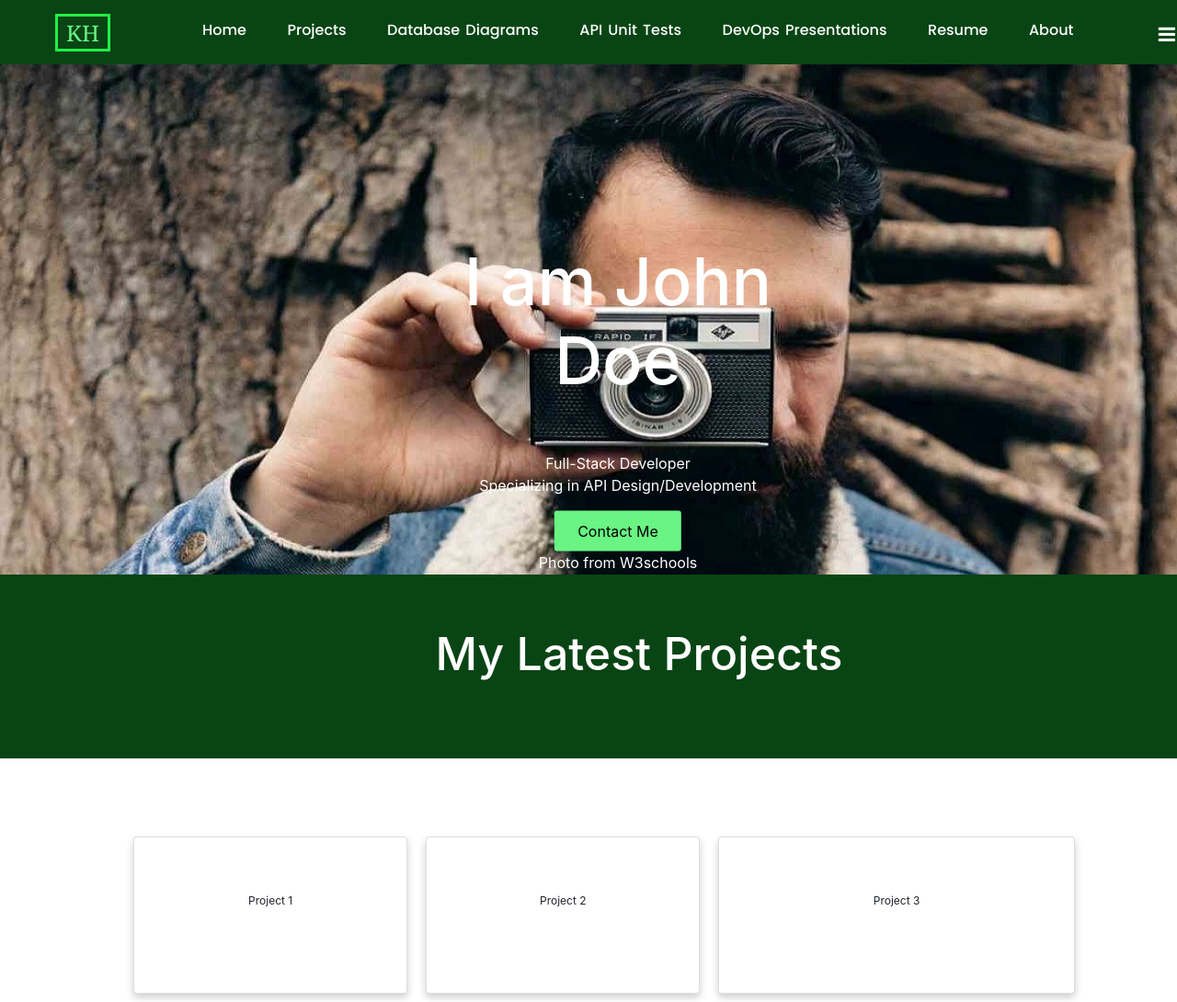
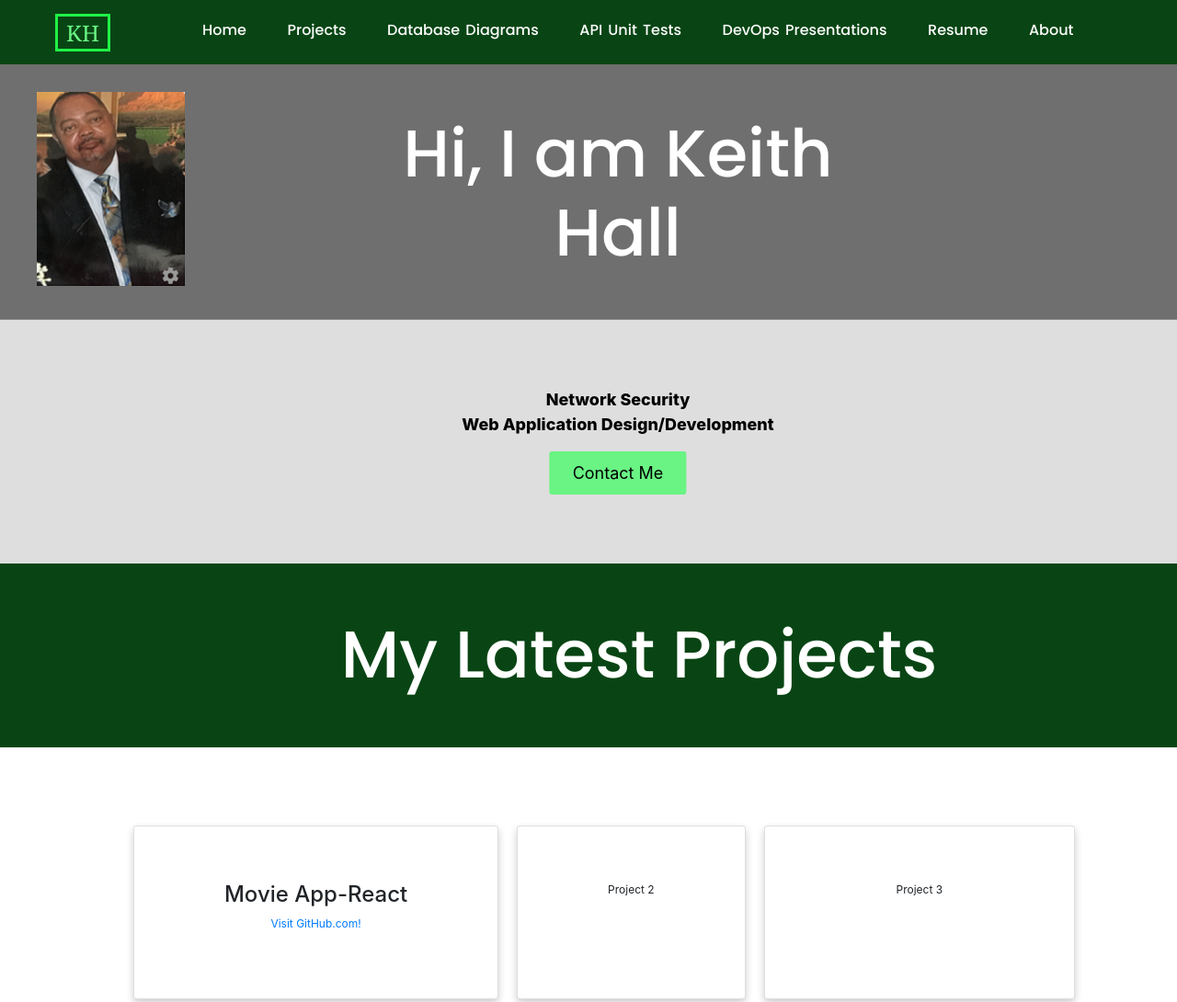
Before and after one commit to hkeith62/Personal-Portfolio-Project, a plain HTML site: page index.html in a window 1280 px wide. Shown: the top 1090 px of the page at 92% size. Drawn offline with nearby package versions, Linux system fonts and the light colour scheme; a script that the page names is missing.

Commit message:
additions

```diff
--- a/header.js
+++ b/header.js
@@ -8,7 +8,6 @@ class Header extends HTMLElement
         this.innerHTML = `
           <div id="header">
             <span id="logo" style="background-color:#094514; width:60px; height:41px; margin-left:60px; color:#69F483">KH</span>
- 		      <div class="the-hamburger"><a href="javascript:void(0);" class="icon" onclick="myFunction()"><i class="fa fa-bars fa-lg"></i></a></div>
                 <ul class="nav-container ">
                   <li><a href="index.html">Home</a></li>
                   <li><a href="projects.html">Projects</a></li>
--- a/index.html
+++ b/index.html
@@ -27,24 +27,27 @@
 <body>
 <header-component></header-component>
  <div id="container">
-    <div class="content-container" style="width:100%; height:555px">
+    <div class="content-container" style="width:100%; height:555px; background-color: #DEDEDE">
         <div class="hero-image">
-            <img src="images/hero.jpg" alt="Portrait photo of me smiling" style="width:1450px; height:555px; margin-right: 10px">
+            <img src="images/hero.png" alt="Portrait photo of me smiling" style="width:161px; height:211px; margin: 30px 0 0 40px">
             <div class="hero-text">
-              <h1 style="font-size:72px">I am John <br>Doe</h1><br /><br />
-              <p>Full-Stack Developer <br>Specializing in API Design/Development</p>
+                <br /><br /><br>
+              <h1 style="font-size:72px;font-family:Poppins">Hi, I am Keith <br>Hall</h1><br /><br /><br /><br />
+              <div class="subtitle">
+
+              <p>Network Security<br>Web Application Design/Development</p>
               <a href="contact.html"><button>Contact Me</button></a>
-              <p>Photo from W3schools</p>
+              </div>
             </div>
-          </div>
+        </div>
     </div>
-    <div class= "divider">
+    <div class= "divider" style="margin-top: -12px">
         <h2 class= "divider-text">My Latest Projects</h2>
     </div>
     <div class="assign-container">
         <div class="assign-content" style="width:100%; height: 520px">
             <div class="grid-container2">
-                <div class="card">Project 1</div>
+                <div class="card"><h4>Movie App-React</h4><a href="https://hkeith62.github.io/movies-app/">Visit GitHub.com!</a></div>
                 <div class="card">Project 2</div>
                 <div class="card">Project 3</div>
                 <div class="card">Project 4</div>
--- a/site.css
+++ b/site.css
@@ -10,6 +10,12 @@ body {
     margin: 0;
     box-sizing: border-box;
     width: 100%;
+}
+.subtitle {
+  color: black;
+  margin-top: 20px;
+  height: 20%;
+  font-size: 18px;
 }
 #app-header {
 	padding-top: 17px; /* Helps center h1 text on api unit test page */
@@ -173,13 +179,14 @@ body {
 	bottom: 0;
 	margin-bottom: 85px;
 	padding: 8px 0;
-    background-color: #094514;
+  background-color: #094514;
  }
  .divider-text {
     margin-top: 48px;
     color: white;
     margin-left: -60px;
-    font-size: 50px;
+    font-size: 72px;
+    font-family: 'Poppins', Verdana, Arial, sans-serif;
  }
  figure {
      margin-top: -10px,
@@ -264,11 +271,11 @@ body {
 .hero-text {
     text-align: center;
     position: absolute;
-    top: 365px;
+    top: 225px;
     left: 52.5%;
     transform: translate(-50%, -50%);
     color: white;
-	margin-top: 16px;
+    font-weight: 800;
   }
 
   .hero-text button {
```
Also changed, not shown: resume.html (+20 -6 lines), images/hero.jpg (deleted), images/hero.png (added), images/photographer.jpg (deleted).
